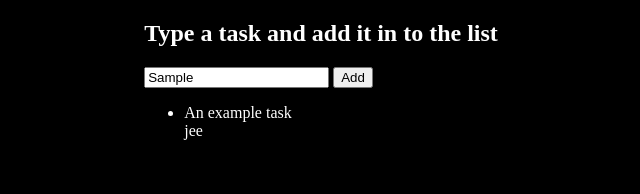
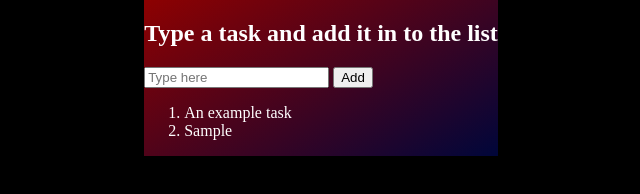
Before and after one commit to AaroKivimaki/To-do-list-js, a plain HTML site: page index.html in a window 1280 px wide. Both pictures are taken after typing "Sample" into the empty fields and a click on the button "Add". Shown: the whole page, without its empty margins (319-959 px from the left). Drawn offline with Linux system fonts and the light colour scheme.

Commit message:
got list adding working plus some prettier looking background

```diff
--- a/css/main.scss
+++ b/css/main.scss
@@ -11,4 +11,5 @@ body {
 #mainContainer {
   display: flex;
   flex-direction: column;
+  background: linear-gradient(150deg, rgba(141, 1, 1, 1), rgba(0, 6, 58, 1));
 }
--- a/index.html
+++ b/index.html
@@ -10,12 +10,12 @@
     <div id="mainContainer">
       <div>
         <h2>Type a task and add it in to the list</h2>
-        <input type="text" />
-        <button id="addTaskButton">Add</button>
+        <input type="text" id="inputText" placeholder="Type here" />
+        <button id="addButton">Add</button>
       </div>
-      <ul id="taskList">
+      <ol id="taskList">
         <li>An example task</li>
-      </ul>
+      </ol>
     </div>
     <script src="./js/script.js"></script>
   </body>
--- a/js/script.js
+++ b/js/script.js
@@ -1,4 +1,18 @@
-document.addEventListener("click", () => {
-  console.log("Works");
-  document.getElementById("taskList").innerHTML += "jee";
+const addTaskButton = document.getElementById("addButton")
+const textInput = document.getElementById("inputText")
+const addList = document.getElementById("taskList")
+
+addTaskButton.addEventListener("click", () => {
+  const newList = document.createElement("li")
+  const textInputValue = textInput.value
+  const createTextPlace = document.createTextNode(textInputValue)
+  newList.appendChild(createTextPlace)
+
+  if (textInputValue == "") {
+    alert("Can't add nothing")
+  } else {
+    addList.appendChild(newList)
+  }
+
+  textInput.value = ""
 });
```
Also changed, not shown: css/main.css, 1 other file.
